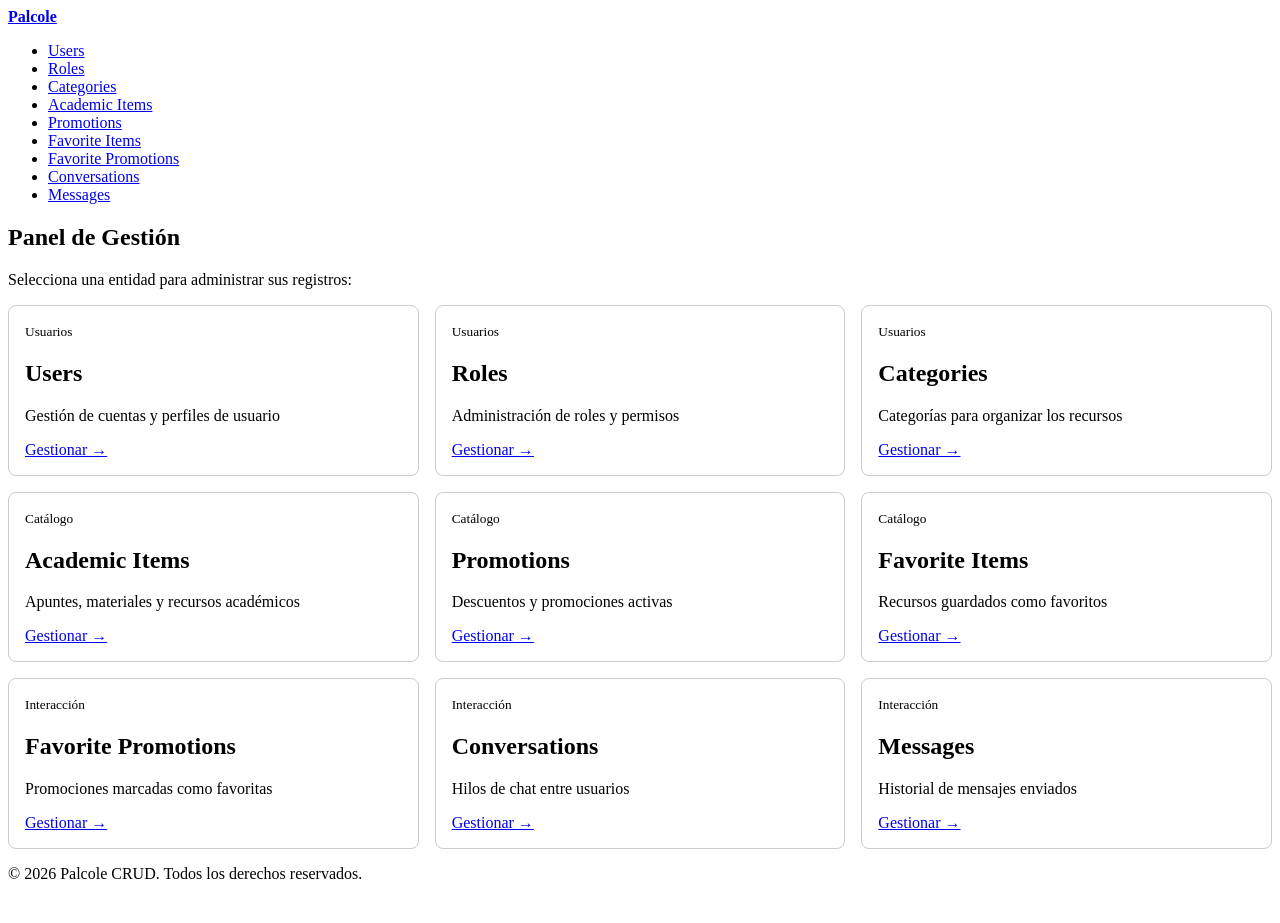
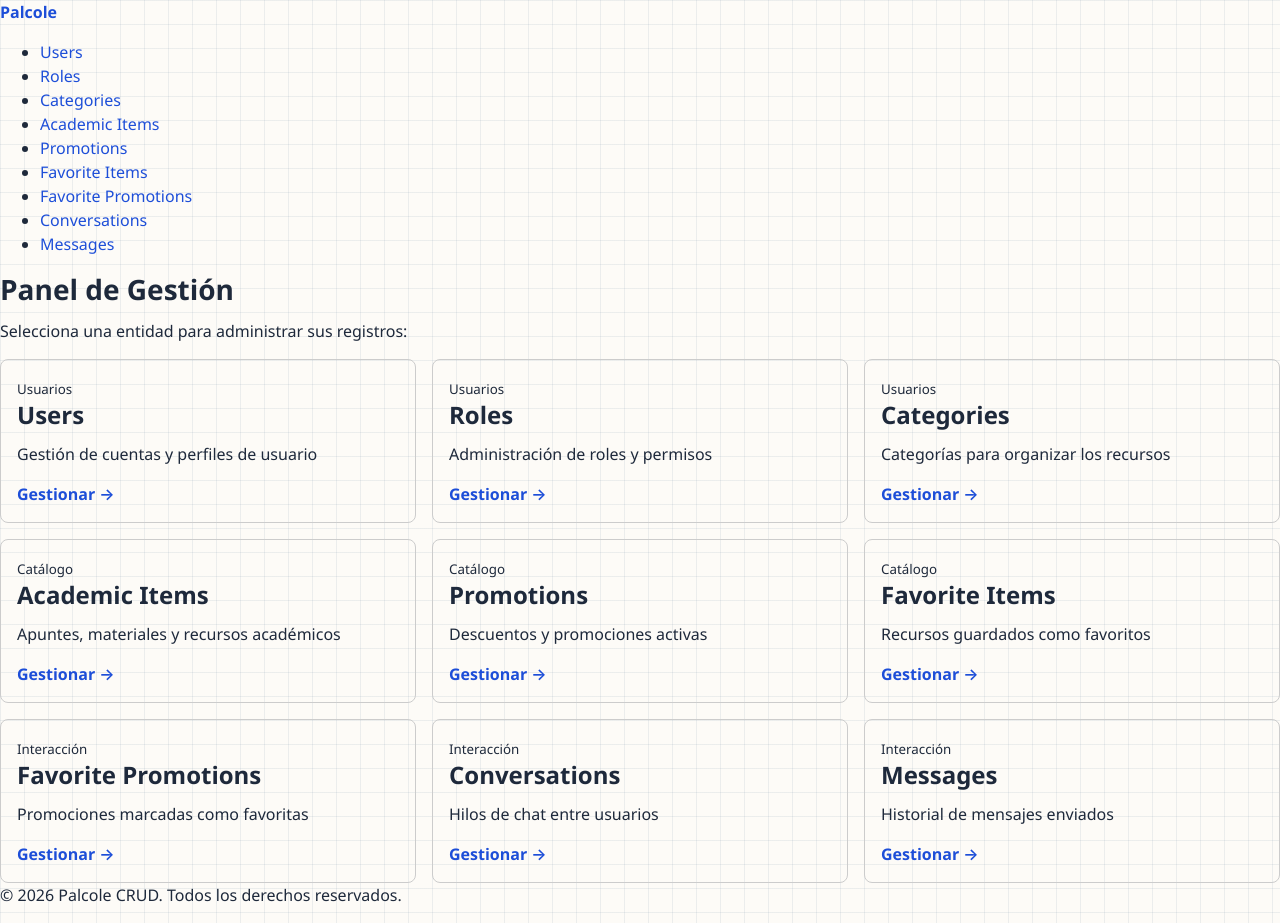
Before and after one commit to Student-Pocket-Loop/palcole-react, a React (Vite) app: page / in a window 1280 px wide. Before the commit the page ends 899 px from the top, so only its background shows below. Built offline with nearby package versions, Linux system fonts and the light colour scheme; no server answers.

Commit message:
Crear la estructura de estilos y definir las variables de color, tipografía y reglas globales en index.css

```diff
--- a/index.html
+++ b/index.html
@@ -2,7 +2,7 @@
 <html lang="en">
     <head>
         <meta charset="UTF-8" />
-    <link rel="icon" type="image/svg+xml" href="/favicon.svg" />
+        <link rel="icon" type="image/svg+xml" href="/public/logo1.png" />
         <meta name="viewport" content="width=device-width, initial-scale=1.0" />
         <title>palcole-react</title>
     </head>
--- /dev/null
+++ b/src/styles/index.css
@@ -0,0 +1,136 @@
+:root {
+    /* Paleta escolar (Boli azul, Pizarra, Subrayador y Boli rojo) */
+    --color-primary: #1d4ed8;        /* Azul boli Bic */
+    --color-primary-hover: #1e40af;
+    --color-primary-light: #dbeafe;
+    --color-chalkboard: #1b4332;     /* Verde pizarra para barra superior / acentos */
+    --color-secondary: #eab308;      /* Amarillo subrayador / lápiz */
+    --color-highlighter: #fef08a;    /* Resaltado fluorescente suave */
+
+    /* Estados semánticos */
+    --color-danger: #dc2626;         /* Rojo boli de corregir */
+    --color-danger-hover: #b91c1c;
+    --color-danger-light: #fee2e2;
+    --color-success: #15803d;        /* Verde aprobado */
+    --color-success-light: #dcfce7;
+
+    /* Fondos y superficies (Papel de libreta y fichas) */
+    --bg-body: #fdfbf7;              /* Blanco cálido tipo hoja de cuaderno */
+    --bg-surface: #ffffff;           /* Ficha de estudio / tarjeta */
+    --bg-muted: #f3f0e6;             /* Papel reciclado suave */
+
+    /* Textos */
+    --text-main: #1e293b;            /* Tinta oscura */
+    --text-muted: #475569;           /* Grafito / lápiz */
+    --text-inverse: #ffffff;
+
+    /* Bordes, radios y sombras tipo ficha / pegatina */
+    --border-color: #cbd5e1;
+    --border-ink: #1e293b;
+    --radius-sm: 6px;
+    --radius-md: 10px;
+    --radius-lg: 14px;
+    --shadow-sm: 2px 2px 0px rgba(30, 41, 59, 0.12);
+    --shadow-md: 4px 4px 0px rgba(30, 41, 59, 0.16);
+
+    /* Tipografía y dimensiones */
+    --font-sans: 'Segoe UI', system-ui, -apple-system, BlinkMacSystemFont, Roboto, sans-serif;
+    --container-width: 1200px;
+}
+
+/* Reset básico */
+*,
+*::before,
+*::after {
+    box-sizing: border-box;
+}
+
+body {
+    margin: 0;
+    font-family: var(--font-sans);
+    color: var(--text-main);
+    line-height: 1.5;
+    -webkit-font-smoothing: antialiased;
+
+    /* Fondo sutil de libreta de cuadrícula */
+    background-color: var(--bg-body);
+    background-image:
+    linear-gradient(to right, rgba(148, 163, 184, 0.16) 1px, transparent 1px),
+    linear-gradient(to bottom, rgba(148, 163, 184, 0.16) 1px, transparent 1px);
+    background-size: 24px 24px;
+}
+
+h1, h2, h3, h4 {
+    margin: 0 0 0.75rem 0;
+    font-weight: 800;
+    line-height: 1.25;
+    color: var(--text-main);
+}
+
+h1 {
+    font-size: 1.75rem;
+}
+
+p {
+    margin: 0 0 1rem 0;
+}
+
+a {
+    color: var(--color-primary);
+    text-decoration: none;
+    font-weight: 600;
+    transition: color 0.15s ease, background-color 0.15s ease;
+}
+
+a:hover {
+    color: var(--color-primary-hover);
+}
+
+button,
+input,
+textarea,
+select {
+    font-family: inherit;
+    font-size: 0.95rem;
+}
+
+button {
+    cursor: pointer;
+}
+
+button:disabled {
+    opacity: 0.6;
+    cursor: not-allowed;
+}
+
+/* Clases globales para estados de React Query (cargando / error / éxito) */
+.status-loading {
+    text-align: center;
+    padding: 2.5rem 1rem;
+    color: var(--text-muted);
+    font-weight: 600;
+    background-color: var(--bg-surface);
+    border: 2px dashed var(--border-color);
+    border-radius: var(--radius-md);
+}
+
+.status-error {
+    padding: 0.85rem 1rem;
+    margin-bottom: 1rem;
+    border-radius: var(--radius-sm);
+    background-color: var(--color-danger-light);
+    color: var(--color-danger);
+    border: 2px solid #fca5a5;
+    font-weight: 600;
+    font-size: 0.95rem;
+}
+
+.status-success {
+    padding: 1rem 1.25rem;
+    margin-bottom: 1rem;
+    border-radius: var(--radius-sm);
+    background-color: var(--color-success-light);
+    color: var(--color-success);
+    border: 2px solid #86efac;
+    font-weight: 700;
+}
```
Also changed, not shown: src/main.tsx (+8 -7 lines), public/logo1.png (added). Lines whose indentation alone changed are shown as unchanged.
